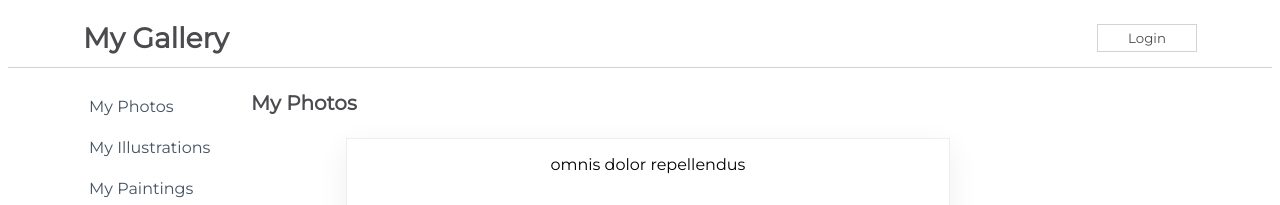
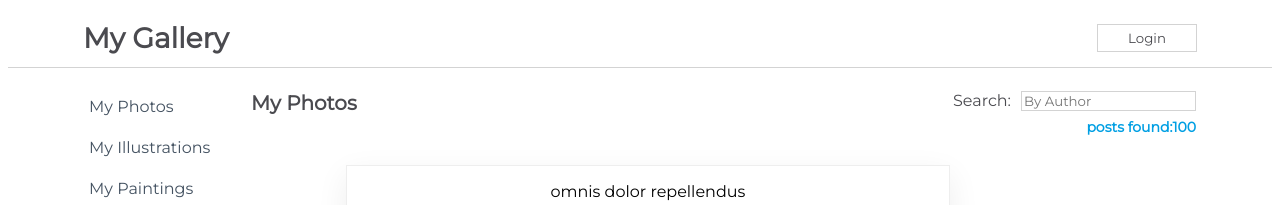
Before and after one commit to Gurmali/react-challenge, a React (Create React App) app in the folder my-app/: page / in a window 1280 px wide. Shown: the top 205 px of the page. Built offline with nearby package versions, Linux system fonts and the light colour scheme.

Commit message:
searchbar

```diff
--- a/my-app/src/components/Content.js
+++ b/my-app/src/components/Content.js
@@ -10,27 +10,50 @@
       super(props)
 
       this.state = {
-        isLoaded: false
+        isLoaded: false,
+        posts: []
       }
 
     }
     componentDidMount(){
       setTimeout(()=>{
         this.setState({
-          isLoaded: true
+          isLoaded: true,
+          posts: savedPosts
         })
       }, 2000)
     }
+
+    handleSearch = (event) => {
+      const name = event.target.value.toLowerCase()
+      console.log(name)
+      const filteredPosts = savedPosts.filter(post => {
+        return post.name.toLowerCase().includes(name)
+      })
+      this.setState({
+        posts: filteredPosts
+      })
+    }
+
   render() {
     return (
       <div className={css.Content}>
         <div className={css.TitleBar}>
             <h1>My Photos</h1>
+            <form>
+              <label htmlFor="searchinput">Search:</label>
+              <input
+              onChange={(event) => this.handleSearch(event)}
+              type="search"
+              id="searchinput"
+              placeholder="By Author" />
+              <h4>posts found:{this.state.posts.length}</h4>
+            </form>
         </div>
         <div className={css.SearchResults}>
           {
           this.state.isLoaded ?
-            <PostItem savedPosts={savedPosts} />
+            <PostItem savedPosts={this.state.posts} />
             : <Loader />
           }
         </div>
```
